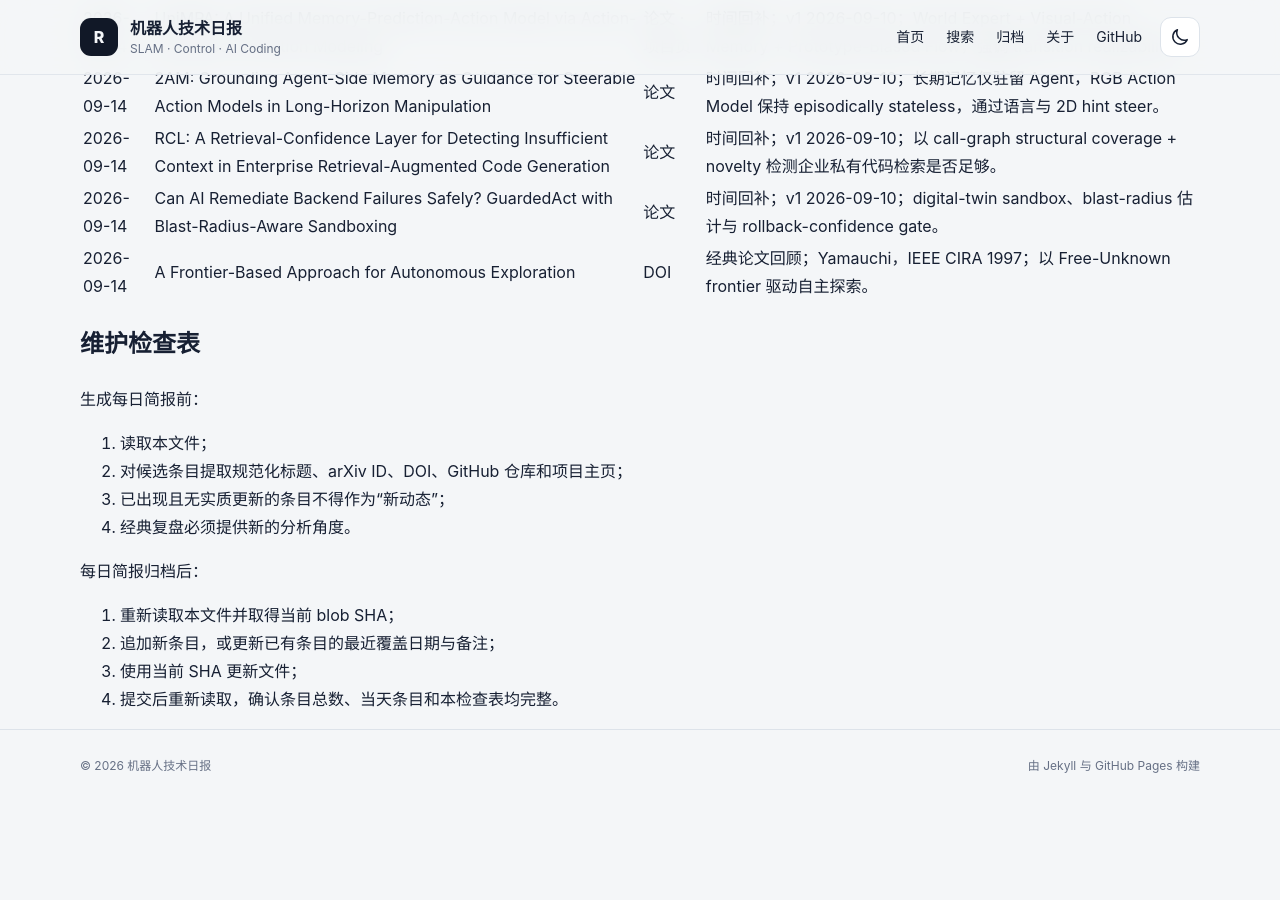
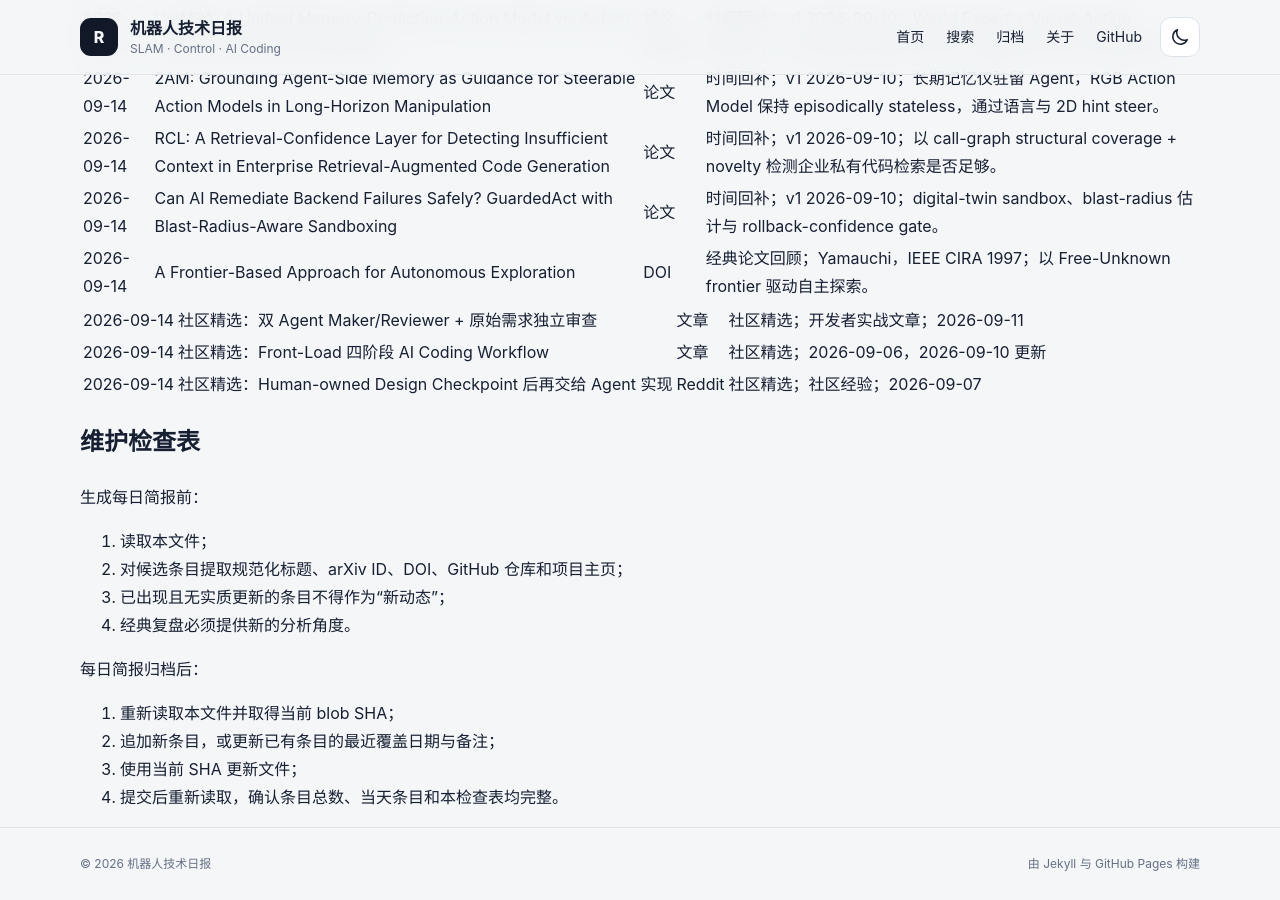
Before and after one commit to helywin/daily, a Jekyll site: the page built from robotics-brief-covered-items.md, in a window 1280 px wide and 900 px high, scrolled down 38743 px. Built offline with Jekyll 4.4.1, drawn with Linux system fonts in a browser that asks for light colours; our own code applies the rules of GitHub Pages for plain Markdown files; before the commit the page ends 39545 px from its top, so only the background shows below that; some of the changed text lies outside the part shown.

Commit message:
docs: update robotics brief coverage index for 2026-09-14

```diff
--- a/robotics-brief-covered-items.md
+++ b/robotics-brief-covered-items.md
@@ -86,7 +86,7 @@
 >
 > 2026-09-13 新增 8 条主动态与 1 条经典论文回顾，共 594 条。
 >
-> 2026-09-14 新增 8 条主动态与 1 条经典论文回顾，共 603 条。
+> 2026-09-14 新增 8 条主动态、1 条经典论文回顾与 3 条社区精选，共 606 条。
 
 ## 已核验条目
 
@@ -720,6 +720,10 @@
 | 2026-09-14 | Can AI Remediate Backend Failures Safely? GuardedAct with Blast-Radius-Aware Sandboxing | [论文](https://arxiv.org/abs/2609.11264) | 时间回补；v1 2026-09-10；digital-twin sandbox、blast-radius 估计与 rollback-confidence gate。 |
 | 2026-09-14 | A Frontier-Based Approach for Autonomous Exploration | [DOI](https://doi.org/10.1109/CIRA.1997.613851) | 经典论文回顾；Yamauchi，IEEE CIRA 1997；以 Free-Unknown frontier 驱动自主探索。 |
 
+| 2026-09-14 | 社区精选：双 Agent Maker/Reviewer + 原始需求独立审查 | [文章](https://have-been.com/en/posts/claude-code-codex-together) | 社区精选；开发者实战文章；2026-09-11 |
+| 2026-09-14 | 社区精选：Front-Load 四阶段 AI Coding Workflow | [文章](https://codex.danielvaughan.com/2026/09/06/front-load-human-review-phased-coding-agent-workflow-codex-cli/) | 社区精选；2026-09-06，2026-09-10 更新 |
+| 2026-09-14 | 社区精选：Human-owned Design Checkpoint 后再交给 Agent 实现 | [Reddit](https://www.reddit.com/r/developersIndia/comments/1w9w2jh/i_am_done_with_the_everydays_work_using_just/) | 社区精选；社区经验；2026-09-07 |
+
 ## 维护检查表
 
 生成每日简报前：
```
